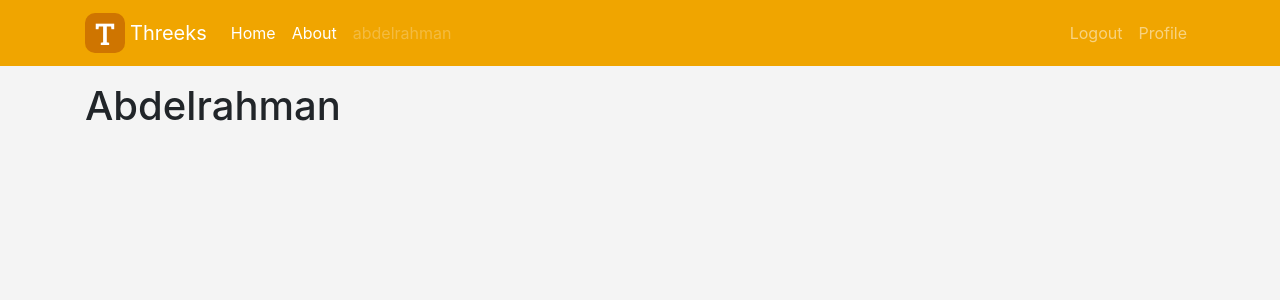
After one commit to AbdElrahmanKhalid0/Threeks, a Flask app: page /profile in a window 1280 px wide. The commit adds this page. Shown: the top 300 px of the page. Run offline with Flask 2, Linux system fonts and the light colour scheme; a user stored in the database is signed in; some libraries are stand-ins or nearby versions.

Commit message:
finished the user authentication

```diff
--- a/Threeks/__init__.py
+++ b/Threeks/__init__.py
@@ -1,6 +1,7 @@
 from flask import Flask
 from flask_sqlalchemy import SQLAlchemy
 from flask_bcrypt import Bcrypt
+from flask_login import LoginManager
 
 app = Flask(__name__)
 app.config["SECRET_KEY"] = '4bcde902803e55ae1211f9ba7f3ab7c1'
@@ -9,5 +10,8 @@ app.config["SQLALCHEMY_TRACK_MODIFICATIONS"] = False
 
 db = SQLAlchemy(app)
 bcrypt = Bcrypt(app)
+login_manager = LoginManager(app)
+login_manager.login_view = 'login'
+login_manager.login_message_category = 'primary'
 
 from Threeks import routes
--- a/Threeks/routes.py
+++ b/Threeks/routes.py
@@ -1,4 +1,5 @@
 from flask import render_template, flash, url_for, redirect, request
+from flask_login import current_user, login_user, logout_user, login_required
 from Threeks.forms import SignupForm, LoginForm
 from Threeks.models import User, Post
 from Threeks import app, db, bcrypt
@@ -22,7 +23,7 @@ posts=[
 @app.route('/')
 @app.route('/home')
 def home():
-    return render_template('home.html', posts=posts, username='abdelrahman')
+    return render_template('home.html', posts=posts)
 
 @app.route('/about')
 def about():
@@ -30,6 +31,8 @@ def about():
 
 @app.route('/signup', methods=['GET','POST'])
 def signup():
+    if current_user.is_authenticated:
+        return redirect(url_for('home'))
     form = SignupForm()
     if request.method == 'POST':
         if form.validate_on_submit():
@@ -45,13 +48,30 @@ def signup():
 
 @app.route('/login', methods=['GET','POST'])
 def login():
+    if current_user.is_authenticated:
+        return redirect(url_for('home'))
     form = LoginForm()
     if request.method == 'POST':
         if form.validate_on_submit():
             user = User.query.filter_by(email=form.email.data).first()
+            next_page = request.args.get('next')
             if user and bcrypt.check_password_hash(user.password, form.password.data):
+                login_user(user, remember=form.remember_me.data)
                 flash(f"You have Logged in Successfully", "success")
-                return redirect(url_for('home'))
+                if next_page:
+                    return redirect(next_page)
+                else:
+                    return redirect(url_for('home'))
             else:
                 flash("Please Check your email and password", "danger")
     return render_template('login.html', form=form)
+
+@app.route('/logout')
+def logout():
+    logout_user()
+    return redirect(url_for('login'))
+
+@app.route('/profile')
+@login_required
+def profile():
+    return render_template('profile.html', profile=True)
--- a/Threeks/templates/layout.html
+++ b/Threeks/templates/layout.html
@@ -22,7 +22,7 @@
   <body>
     <nav class="navbar navbar-expand-lg navbar-dark">
       <div class="container">
-        <a class="navbar-brand" href="#"
+        <a class="navbar-brand" href="{{ url_for('home') }}"
           ><div class="logo">T</div>
           Threeks</a
         >
@@ -40,10 +40,10 @@
 
         <div class="collapse navbar-collapse" id="navbarSupportedContent">
           <ul class="navbar-nav mr-auto">
-            <li class="nav-item {{ 'active' if posts and not form }}">
+            <li class="nav-item {{ 'active' if posts and not form or profile }}">
               <a class="nav-link" href="{{ url_for('home') }}">Home</a>
             </li>
-            <li class="nav-item {{ 'active' if not posts and not form }}">
+            <li class="nav-item {{ 'active' if not posts and not form or profile }}">
               <a class="nav-link" href="{{ url_for('about') }}">About</a>
             </li>
             <li class="nav-item">
@@ -52,17 +52,26 @@
                 href="#"
                 tabindex="-1"
                 aria-disabled="true"
-                >{{ username }}</a
+                >{{ current_user.username }}</a
               >
             </li>
           </ul>
           <ul class="navbar-nav">
-            <li class="nav-item">
-              <a class="nav-link" id="register" href="{{ url_for('signup') }}">Signup</a>
-            </li>
-            <li class="nav-item">
-              <a class="nav-link" id="login" href="{{ url_for('login') }}">Login</a>
-            </li>
+            {% if current_user.is_authenticated %}
+              <li class="nav-item">
+                <a class="nav-link" id="logout" href="{{ url_for('logout') }}">Logout</a>
+              </li>
+              <li class="nav-item">
+                <a class="nav-link" id="Profile" href="{{ url_for('profile') }}">Profile</a>
+              </li>
+            {% else %}
+              <li class="nav-item">
+                <a class="nav-link" id="signup" href="{{ url_for('signup') }}">Signup</a>
+              </li>
+              <li class="nav-item">
+                <a class="nav-link" id="login" href="{{ url_for('login') }}">Login</a>
+              </li>
+            {% endif %}
           </ul>
         </div>
       </div>
--- /dev/null
+++ b/Threeks/templates/profile.html
@@ -0,0 +1,5 @@
+{% extends "layout.html" %}
+{% block title %} {{ current_user.username.title() }} {% endblock %}
+{% block content %}
+    <h1>{{ current_user.username.title() }}</h1>
+{% endblock %}
```
Also changed, not shown: Threeks/models.py (+7 -2 lines), Threeks/Threeks.db (added).
